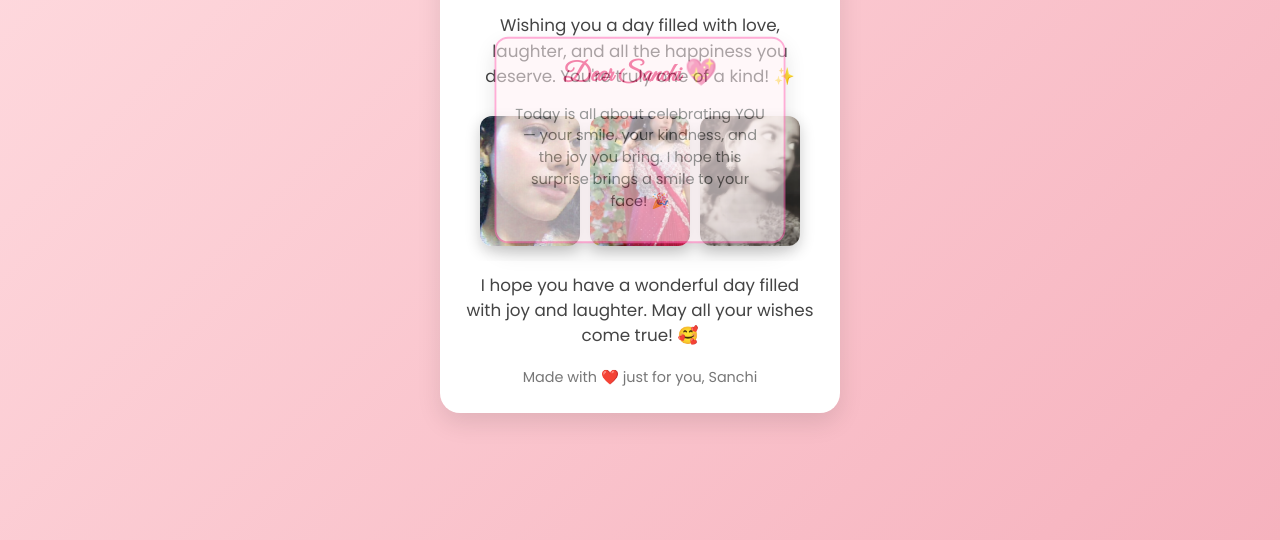
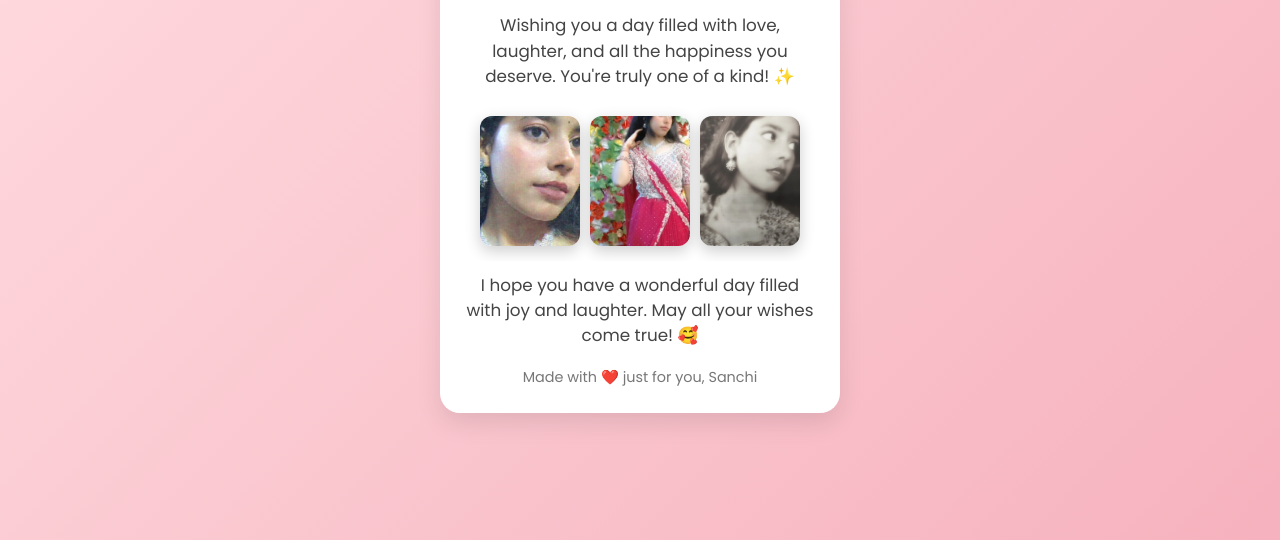
Before and after one commit to Codewithajinkya/For_sanchi, a plain HTML site: page index.html in a window 1280 px wide. Shown: the part 260-800 px from the top of the page. Drawn offline with Linux system fonts and the light colour scheme.

Commit message:
Update index.html

```diff
--- a/index.html
+++ b/index.html
@@ -15,10 +15,6 @@
 
   <div class="confetti"></div>
 
-  <div class="popup">
-    <h2>Dear Sanchi 💖</h2>
-    <p>Today is all about celebrating YOU — your smile, your kindness, and the joy you bring. I hope this surprise brings a smile to your face! 🎉</p>
-  </div>
 
   <div class="birthday-card">
     <h1 class="heartbeat">🎉 Happy Birthday, Sanchi! 🎂</h1>
```
